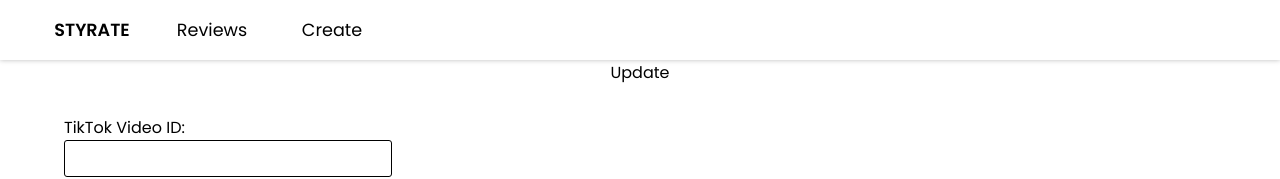
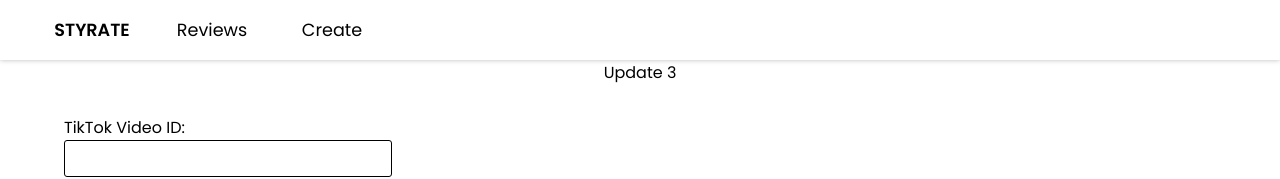
Before and after one commit to Maxosman1/styrate-client, a Next.js app: page / in a window 1280 px wide. Shown: the top 179 px of the page. Built offline with nearby package versions, Linux system fonts and the light colour scheme.

Commit message:
final update check

```diff
--- a/src/pages/index.js
+++ b/src/pages/index.js
@@ -12,7 +12,7 @@ export default function Home() {
         <link rel="icon" href="/favicon.ico" />
       </Head>
       <PageFormat>
-        <div>Update</div>
+        <div>Update 3</div>
         <Homepage/>
       </PageFormat>
     </>
```
